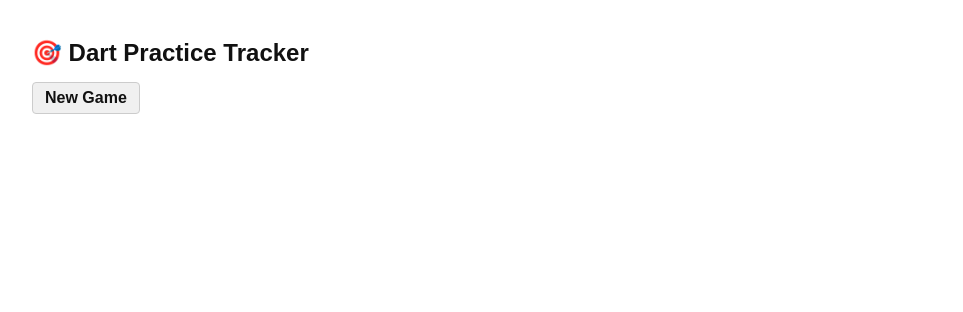
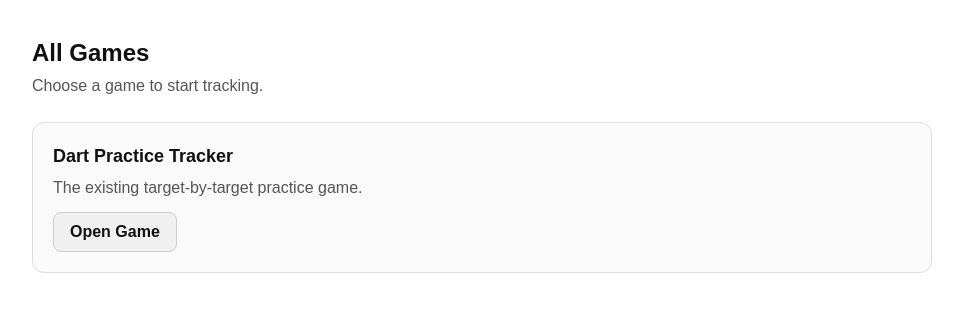
Before and after one commit to erikv85/darts-tracker, a React (Vite) app: page / in a window 1280 px wide. Shown: the top 312 px of the page, without its empty margins (158-1121 px from the left). Built offline with nearby package versions, Linux system fonts and the light colour scheme.

Commit message:
add all-games start menu

```diff
--- a/src/App.tsx
+++ b/src/App.tsx
@@ -1,155 +1,69 @@
+import { useState } from "react";
+import type { CSSProperties } from "react";
+import DartPracticeGame from "./components/DartPracticeGame";
 
-import { useState, useRef, useEffect } from "react";
-import AttemptsRow from "./components/AttemptsRow";
-import StartNewGameButton from "./components/StartNewGameButton";
-import SaveButton from "./components/SaveButton";
-import StatsButton from "./components/StatsButton";
-import StatsSection from "./components/StatsSection";
+type Screen = "menu" | "dart-practice";
 
-import {
-  formatAttemptInput,
-  isValidAttempt,
-  shouldAddAttempt,
-  shouldAdvanceRow,
-} from "./utils/attemptUtils";
-import { TARGETS } from "./utils/constants";
-import type { Attempt } from "./utils/constants";
+const appShellStyle: CSSProperties = {
+  minHeight: "100vh",
+  width: "100vw",
+  background: "#ffffff",
+  padding: "24px",
+  fontFamily: "sans-serif",
+  color: "#111",
+  boxSizing: "border-box",
+};
 
+const contentStyle: CSSProperties = {
+  maxWidth: 900,
+  margin: "0 auto",
+};
+
+const menuCardStyle: CSSProperties = {
+  display: "flex",
+  flexDirection: "column",
+  alignItems: "flex-start",
+  gap: 12,
+  padding: 20,
+  border: "1px solid #ddd",
+  borderRadius: 12,
+  background: "#fafafa",
+};
+
+const gameButtonStyle: CSSProperties = {
+  padding: "10px 16px",
+  border: "1px solid #ccc",
+  borderRadius: 8,
+  background: "#f0f0f0",
+  color: "#111",
+  fontWeight: 600,
+};
 
 export default function App() {
-  const [gameStart, setGameStart] = useState<Date | null>(null);
-  const [data, setData] = useState<Record<number, Attempt[]>>({});
-  const inputRefs = useRef<Record<string, HTMLInputElement | null>>({});
-  const [focusKey, setFocusKey] = useState<string | null>(null);
-  const [focusedInputs, setFocusedInputs] = useState<Record<string, boolean>>({});
-  const [showStats, setShowStats] = useState(false);
+  const [screen, setScreen] = useState<Screen>("menu");
 
-
-
-  const startNewGame = () => {
-    setGameStart(new Date());
-    const fresh: Record<number, Attempt[]> = {};
-    TARGETS.forEach((t) => (fresh[t] = [""])); // Always start with one input per row
-    setData(fresh);
-    setFocusKey("1-0"); // Focus on the first input
-    setShowStats(false);
-  };
-
-  const updateAttempt = (
-    target: number,
-    index: number,
-    raw: string
-  ) => {
-    const value = formatAttemptInput(raw);
-    if (!isValidAttempt(value)) return;
-    setData((prev) => {
-      const copy = { ...prev };
-      const row = [...copy[target]];
-      row[index] = value;
-      copy[target] = row;
-      return copy;
-    });
-  };
-
-  const addAttempt = (target: number) => {
-    setData((prev) => {
-      const currentRow = prev[target] || [];
-      // Disallow adding if the last input is empty
-      if (currentRow.length === 0 || currentRow[currentRow.length - 1].trim() === "") {
-        return prev;
-      }
-      const nextIndex = currentRow.length;
-      setFocusKey(`${target}-${nextIndex}`);
-      return {
-        ...prev,
-        [target]: [...currentRow, ""],
-      };
-    });
-  };
-
-  // Use a callback ref to handle focusing and clearing focusKey
-  useEffect(() => {
-    if (focusKey && inputRefs.current[focusKey]) {
-      inputRefs.current[focusKey]?.focus();
-      // Instead of setState in effect, use setTimeout to avoid cascading renders
-      setTimeout(() => setFocusKey(null), 0);
-    }
-  }, [focusKey]);
+  if (screen === "dart-practice") {
+    return <DartPracticeGame onBack={() => setScreen("menu")} />;
+  }
 
   return (
-    <div style={{ minHeight: "100vh", width: "100vw", background: "#ffffff", padding: "24px", fontFamily: "sans-serif", color: "#111", boxSizing: "border-box" }}>
-      <div style={{ maxWidth: 900, margin: "0 auto" }}>
-        <h1 style={{ fontSize: 24, fontWeight: 600, marginBottom: 16 }}>🎯 Dart Practice Tracker</h1>
-        <StartNewGameButton onClick={startNewGame} />
-        {gameStart && (
-          <div style={{ fontSize: 12, color: "#555", marginBottom: 16 }}>
-            Game started: {gameStart.toLocaleTimeString([], { hour: '2-digit', minute: '2-digit' })}
+    <div style={appShellStyle}>
+      <div style={contentStyle}>
+        <h1 style={{ fontSize: 24, fontWeight: 600, marginBottom: 8 }}>All Games</h1>
+        <p style={{ marginTop: 0, marginBottom: 24, color: "#555" }}>
+          Choose a game to start tracking.
+        </p>
+        <section style={menuCardStyle}>
+          <div>
+            <h2 style={{ fontSize: 18, margin: "0 0 6px" }}>Dart Practice Tracker</h2>
+            <p style={{ margin: 0, color: "#555" }}>
+              The existing target-by-target practice game.
+            </p>
           </div>
-        )}
-        {gameStart && (
-          <div style={{ display: "flex", flexDirection: "column", gap: 8 }}>
-            {TARGETS.map((target) => (
-              <AttemptsRow
-                key={target}
-                target={target}
-                attempts={data[target] || []}
-                onChange={(i, value) => {
-                  updateAttempt(target, i, value);
-                  // Move to next row if needed
-                  if (
-                    shouldAdvanceRow(value.trim(), target) &&
-                    i === (data[target]?.length ?? 1) - 1
-                  ) {
-                    const nextTarget = target + 1;
-                    if (nextTarget <= TARGETS.length) {
-                      if (!data[nextTarget] || data[nextTarget].length === 0) {
-                        setData((prev) => ({ ...prev, [nextTarget]: [""] }));
-                      }
-                      setFocusKey(`${nextTarget}-0`);
-                    }
-                  } else if (
-                    shouldAddAttempt(value.trim(), target) &&
-                    i === (data[target]?.length ?? 1) - 1
-                  ) {
-                    addAttempt(target);
-                  }
-                }}
-                onAdd={() => addAttempt(target)}
-                inputRefs={inputRefs}
-                focusedInputs={focusedInputs}
-                setFocusedInputs={setFocusedInputs}
-                setFocusKey={setFocusKey}
-                data={data}
-              />
-            ))}
-          </div>
-        )}
-        {gameStart && (
-          <div style={{ display: "flex", alignItems: "baseline", gap: 8, marginTop: 24 }}>
-            <SaveButton
-              onClick={() => {
-                const content = TARGETS.map((target) => data[target]?.join(" ")).join("\n");
-                const blob = new Blob([content], { type: "text/plain" });
-                const pad = (n: number) => n.toString().padStart(2, '0');
-                const d = gameStart ? new Date(gameStart) : new Date();
-                const timestamp = `${d.getFullYear()}-${pad(d.getMonth() + 1)}-${pad(d.getDate())}-${pad(d.getHours())}${pad(d.getMinutes())}`;
-                const filename = `dart-practice-${timestamp}.txt`;
-                const link = document.createElement("a");
-                link.href = URL.createObjectURL(blob);
-                link.download = filename;
-                link.click();
-              }}
-            />
-            <StatsButton
-              onClick={() => {
-                setShowStats(true);
-              }}
-            />
-          </div>
-        )}
-        {showStats && (
-          <StatsSection data={data} />
-        )}
+          <button onClick={() => setScreen("dart-practice")} style={gameButtonStyle}>
+            Open Game
+          </button>
+        </section>
       </div>
     </div>
   );
--- /dev/null
+++ b/src/components/DartPracticeGame.tsx
@@ -0,0 +1,172 @@
+import { useEffect, useRef, useState } from "react";
+import AttemptsRow from "./AttemptsRow";
+import SaveButton from "./SaveButton";
+import StartNewGameButton from "./StartNewGameButton";
+import StatsButton from "./StatsButton";
+import StatsSection from "./StatsSection";
+import {
+  formatAttemptInput,
+  isValidAttempt,
+  shouldAddAttempt,
+  shouldAdvanceRow,
+} from "../utils/attemptUtils";
+import { TARGETS } from "../utils/constants";
+import type { Attempt } from "../utils/constants";
+
+interface DartPracticeGameProps {
+  onBack: () => void;
+}
+
+export default function DartPracticeGame({ onBack }: DartPracticeGameProps) {
+  const [gameStart, setGameStart] = useState<Date | null>(null);
+  const [data, setData] = useState<Record<number, Attempt[]>>({});
+  const inputRefs = useRef<Record<string, HTMLInputElement | null>>({});
+  const [focusKey, setFocusKey] = useState<string | null>(null);
+  const [focusedInputs, setFocusedInputs] = useState<Record<string, boolean>>({});
+  const [showStats, setShowStats] = useState(false);
+
+  const startNewGame = () => {
+    setGameStart(new Date());
+    const fresh: Record<number, Attempt[]> = {};
+    TARGETS.forEach((t) => (fresh[t] = [""]));
+    setData(fresh);
+    setFocusKey("1-0");
+    setShowStats(false);
+  };
+
+  const updateAttempt = (target: number, index: number, raw: string) => {
+    const value = formatAttemptInput(raw);
+    if (!isValidAttempt(value)) return;
+
+    setData((prev) => {
+      const copy = { ...prev };
+      const row = [...copy[target]];
+      row[index] = value;
+      copy[target] = row;
+      return copy;
+    });
+  };
+
+  const addAttempt = (target: number) => {
+    setData((prev) => {
+      const currentRow = prev[target] || [];
+      if (currentRow.length === 0 || currentRow[currentRow.length - 1].trim() === "") {
+        return prev;
+      }
+
+      const nextIndex = currentRow.length;
+      setFocusKey(`${target}-${nextIndex}`);
+
+      return {
+        ...prev,
+        [target]: [...currentRow, ""],
+      };
+    });
+  };
+
+  useEffect(() => {
+    if (focusKey && inputRefs.current[focusKey]) {
+      inputRefs.current[focusKey]?.focus();
+      setTimeout(() => setFocusKey(null), 0);
+    }
+  }, [focusKey]);
+
+  return (
+    <div
+      style={{
+        minHeight: "100vh",
+        width: "100vw",
+        background: "#ffffff",
+        padding: "24px",
+        fontFamily: "sans-serif",
+        color: "#111",
+        boxSizing: "border-box",
+      }}
+    >
+      <div style={{ maxWidth: 900, margin: "0 auto" }}>
+        <button
+          onClick={onBack}
+          style={{
+            marginBottom: 16,
+            padding: "6px 12px",
+            border: "1px solid #ccc",
+            borderRadius: 4,
+            background: "#f7f7f7",
+            color: "#111",
+            fontWeight: 600,
+          }}
+        >
+          Back to All Games
+        </button>
+        <h1 style={{ fontSize: 24, fontWeight: 600, marginBottom: 16 }}>Dart Practice Tracker</h1>
+        <StartNewGameButton onClick={startNewGame} />
+        {gameStart && (
+          <div style={{ fontSize: 12, color: "#555", marginBottom: 16 }}>
+            Game started: {gameStart.toLocaleTimeString([], { hour: "2-digit", minute: "2-digit" })}
+          </div>
+        )}
+        {gameStart && (
+          <div style={{ display: "flex", flexDirection: "column", gap: 8 }}>
+            {TARGETS.map((target) => (
+              <AttemptsRow
+                key={target}
+                target={target}
+                attempts={data[target] || []}
+                onChange={(i, value) => {
+                  updateAttempt(target, i, value);
+                  if (
+                    shouldAdvanceRow(value.trim(), target) &&
+                    i === (data[target]?.length ?? 1) - 1
+                  ) {
+                    const nextTarget = target + 1;
+                    if (nextTarget <= TARGETS.length) {
+                      if (!data[nextTarget] || data[nextTarget].length === 0) {
+                        setData((prev) => ({ ...prev, [nextTarget]: [""] }));
+                      }
+                      setFocusKey(`${nextTarget}-0`);
+                    }
+                  } else if (
+                    shouldAddAttempt(value.trim()) &&
+                    i === (data[target]?.length ?? 1) - 1
+                  ) {
+                    addAttempt(target);
+                  }
+                }}
+                onAdd={() => addAttempt(target)}
+                inputRefs={inputRefs}
+                focusedInputs={focusedInputs}
+                setFocusedInputs={setFocusedInputs}
+                setFocusKey={setFocusKey}
+                data={data}
+              />
+            ))}
+          </div>
+        )}
+        {gameStart && (
+          <div style={{ display: "flex", alignItems: "baseline", gap: 8, marginTop: 24 }}>
+            <SaveButton
+              onClick={() => {
+                const content = TARGETS.map((target) => data[target]?.join(" ")).join("\n");
+                const blob = new Blob([content], { type: "text/plain" });
+                const pad = (n: number) => n.toString().padStart(2, "0");
+                const d = gameStart ? new Date(gameStart) : new Date();
+                const timestamp = `${d.getFullYear()}-${pad(d.getMonth() + 1)}-${pad(d.getDate())}-${pad(d.getHours())}${pad(d.getMinutes())}`;
+                const filename = `dart-practice-${timestamp}.txt`;
+                const link = document.createElement("a");
+                link.href = URL.createObjectURL(blob);
+                link.download = filename;
+                link.click();
+              }}
+            />
+            <StatsButton
+              onClick={() => {
+                setShowStats(true);
+              }}
+            />
+          </div>
+        )}
+        {showStats && <StatsSection data={data} />}
+      </div>
+    </div>
+  );
+}
--- a/src/utils/attemptUtils.ts
+++ b/src/utils/attemptUtils.ts
@@ -23,6 +23,6 @@ export function shouldAddAttempt(value: string): boolean {
 
 // Should auto-advance to next row?
 export function shouldAdvanceRow(value: string, target: number): boolean {
-  if (value === String(target) && (value !== "1" || value === "10")) return true;
-  return false;
+  if (value !== String(target)) return false;
+  return value !== "1";
 }
```
Also changed, not shown: 1 other file (tests, documents, lock files or other folders).
